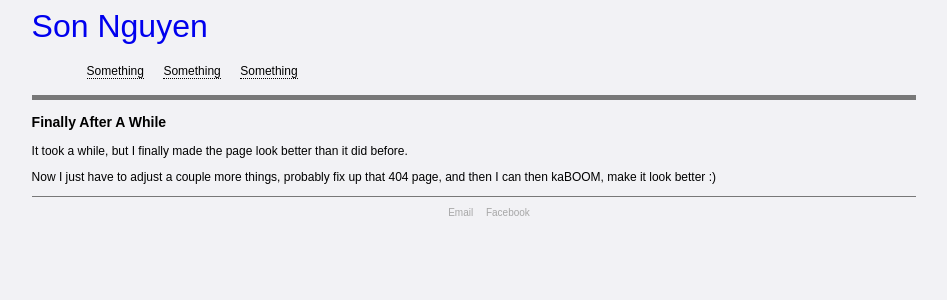
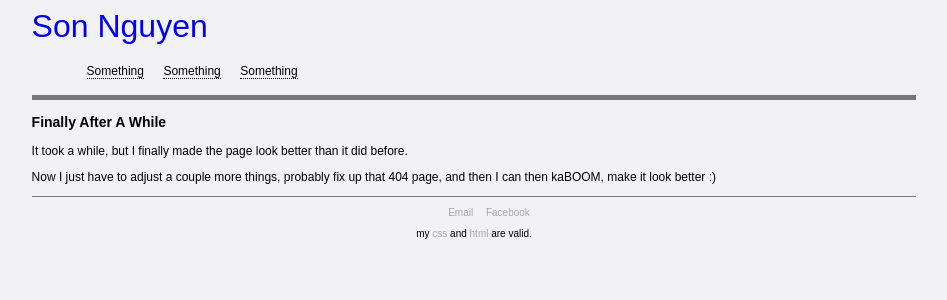
Before and after one commit to son-nguyen/son-nguyen.github.com, a Jekyll site: the page built from _posts/2010-03-24-finally-after-a-while.markdown, in a window 1280 px wide. Shown: the top 300 px of the page, without its empty margins (166-1113 px from the left). Built offline with Jekyll 4.4.1, drawn with Linux system fonts in a browser that asks for light colours.

Commit message:
valid css + html

```diff
--- a/_layouts/default.html
+++ b/_layouts/default.html
@@ -35,6 +35,7 @@
                 <li><a href="mailto:son.nguyeun@gmail.com">Email</a></li>
                 <li><a href="http://www.facebok.com/anh.son">Facebook</a></li>
             </ul>
+            <p>my <a href="http://jigsaw.w3.org/css-validator/check/referer">css</a> and <a href="http://validator.w3.org/check?uri=referer">html</a> are valid.</p>
         </div>
     </body>
 </html>
--- a/_layouts/post.html
+++ b/_layouts/post.html
@@ -35,6 +35,7 @@
                 <li><a href="mailto:son.nguyeun@gmail.com">Email</a></li>
                 <li><a href="http://www.facebok.com/anh.son">Facebook</a></li>
             </ul>
+            <p>my <a href="http://jigsaw.w3.org/css-validator/check/referer">css</a> and <a href="http://validator.w3.org/check?uri=referer">html</a> are valid.</p>
         </div>
     </body>
 </html>
```
